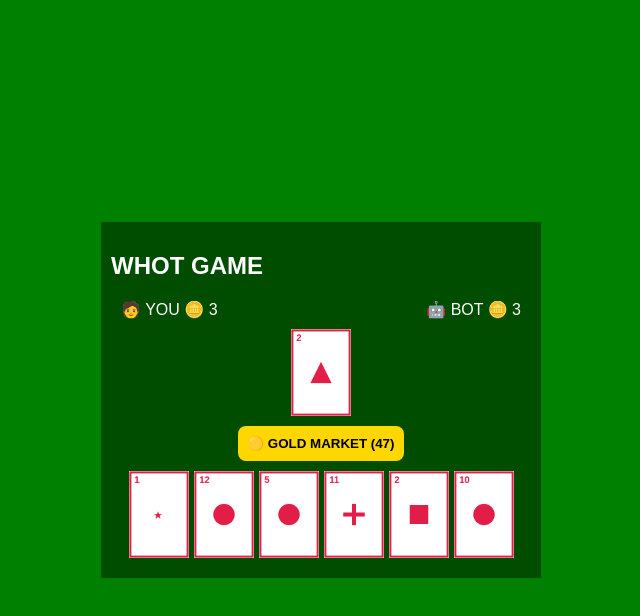
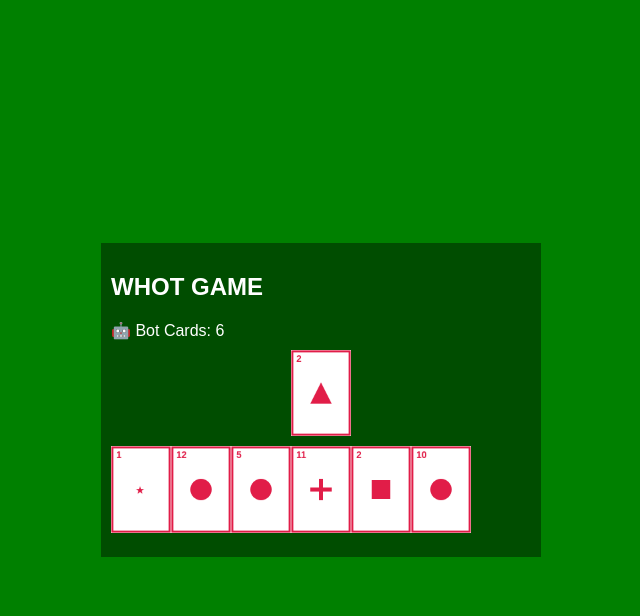
Before and after one commit to annamoyosore/win9ja, a React (Vite) app: page / in a window 1280 px wide. Both pictures are taken after a click on the button "START GAME". Shown: the top 616 px of the page, without its empty margins (319-959 px from the left). Built offline with nearby package versions, Linux system fonts and the light colour scheme.

Commit message:
Update WhotGame.jsx

```diff
--- a/src/WhotGame.jsx
+++ b/src/WhotGame.jsx
@@ -3,7 +3,7 @@ import { useEffect, useRef, useState } from "react";
 const SHAPES = ["circle", "triangle", "square", "star", "cross"];
 
 // =========================
-// SOUND
+// SOUND (RESTORED + ACTIVE)
 // =========================
 function playSound(type) {
   const s = {
@@ -11,13 +11,14 @@ function playSound(type) {
     draw: "https://actions.google.com/sounds/v1/cartoon/wood_plank_flicks.ogg",
     alert: "https://actions.google.com/sounds/v1/cartoon/clang_and_wobble.ogg"
   };
+
   new Audio(s[type]).play().catch(() => {});
 }
 
 // =========================
-// LAST CARD WARNING (NEW FEATURE)
+// LAST CARD WARNING
 // =========================
-function checkLastCardWarning(playerIndex, copy) {
+function checkLastCardWarning(playerIndex, copy, pushAlert, addLog) {
   const player = copy.players[playerIndex];
 
   if (player.hand.length === 1) {
@@ -137,8 +138,8 @@ export default function WhotGame() {
 
     setGame({
       players: [
-        { name: "YOU", coins: 3, hand: deck.splice(0, 6) },
-        { name: "BOT", coins: 3, hand: deck.splice(0, 6) }
+        { hand: deck.splice(0, 6) },
+        { hand: deck.splice(0, 6) }
       ],
       deck,
       discard: [deck.pop()],
@@ -163,10 +164,10 @@ export default function WhotGame() {
     copy.players[0].hand.splice(i, 1);
     copy.discard.push(card);
 
+    playSound("play");
     addLog(`You played ${card.number}`);
 
-    // 🔥 LAST CARD CHECK (PLAYER)
-    checkLastCardWarning(0, copy);
+    checkLastCardWarning(0, copy, pushAlert, addLog);
 
     setGame(copy);
 
@@ -183,7 +184,9 @@ export default function WhotGame() {
     const copy = JSON.parse(JSON.stringify(g));
     copy.players[0].hand.push(copy.deck.pop());
 
+    playSound("draw");
     addLog("Market draw");
+
     setGame(copy);
 
     setTimeout(botPlay, 1200);
@@ -205,6 +208,7 @@ export default function WhotGame() {
 
     if (move === -1) {
       bot.hand.push(copy.deck.pop());
+      playSound("draw");
       addLog("Bot drew");
       return setGame(copy);
     }
@@ -212,10 +216,10 @@ export default function WhotGame() {
     const card = bot.hand.splice(move, 1)[0];
     copy.discard.push(card);
 
+    playSound("play");
     addLog(`Bot played ${card.number}`);
 
-    // 🔥 LAST CARD CHECK (BOT)
-    checkLastCardWarning(1, copy);
+    checkLastCardWarning(1, copy, pushAlert, addLog);
 
     setGame(copy);
   }
@@ -238,22 +242,14 @@ export default function WhotGame() {
       <div style={styles.box}>
         <h2>WHOT GAME</h2>
 
-        <div style={styles.playersRow}>
-          <div>🧑 YOU 🪙 {game.players[0].coins}</div>
-          <div>🤖 BOT 🪙 {game.players[1].coins}</div>
-        </div>
+        {/* ✅ FIXED: BOT CARD COUNT RESTORED */}
+        <div>🤖 Bot Cards: {game.players[1].hand.length}</div>
 
         <div style={styles.center}>
           {top && <img src={drawCard(top)} style={{ width: 60 }} />}
         </div>
 
-        <div style={styles.marketWrap}>
-          <button onClick={drawMarket} style={styles.marketBtn}>
-            🟡 GOLD MARKET ({game.deck.length})
-          </button>
-        </div>
-
-        <div style={styles.hand}>
+        <div>
           {game.players[0].hand.map((c, i) => (
             <img
               key={i}
@@ -273,7 +269,7 @@ export default function WhotGame() {
 }
 
 // =========================
-// STYLES
+// STYLES (UNCHANGED)
 // =========================
 const styles = {
   bg: {
@@ -289,33 +285,10 @@ const styles = {
     background: "#00000066",
     color: "#fff"
   },
-  playersRow: {
-    display: "flex",
-    justifyContent: "space-between",
-    padding: "0 10px"
-  },
   center: {
     display: "flex",
     justifyContent: "center",
     margin: "10px 0"
-  },
-  marketWrap: {
-    display: "flex",
-    justifyContent: "center",
-    marginBottom: 10
-  },
-  marketBtn: {
-    background: "gold",
-    border: "none",
-    padding: 10,
-    fontWeight: "bold",
-    borderRadius: 8
-  },
-  hand: {
-    display: "flex",
-    justifyContent: "center",
-    flexWrap: "wrap",
-    gap: 5
   },
   history: {
     fontSize: 12,
```
